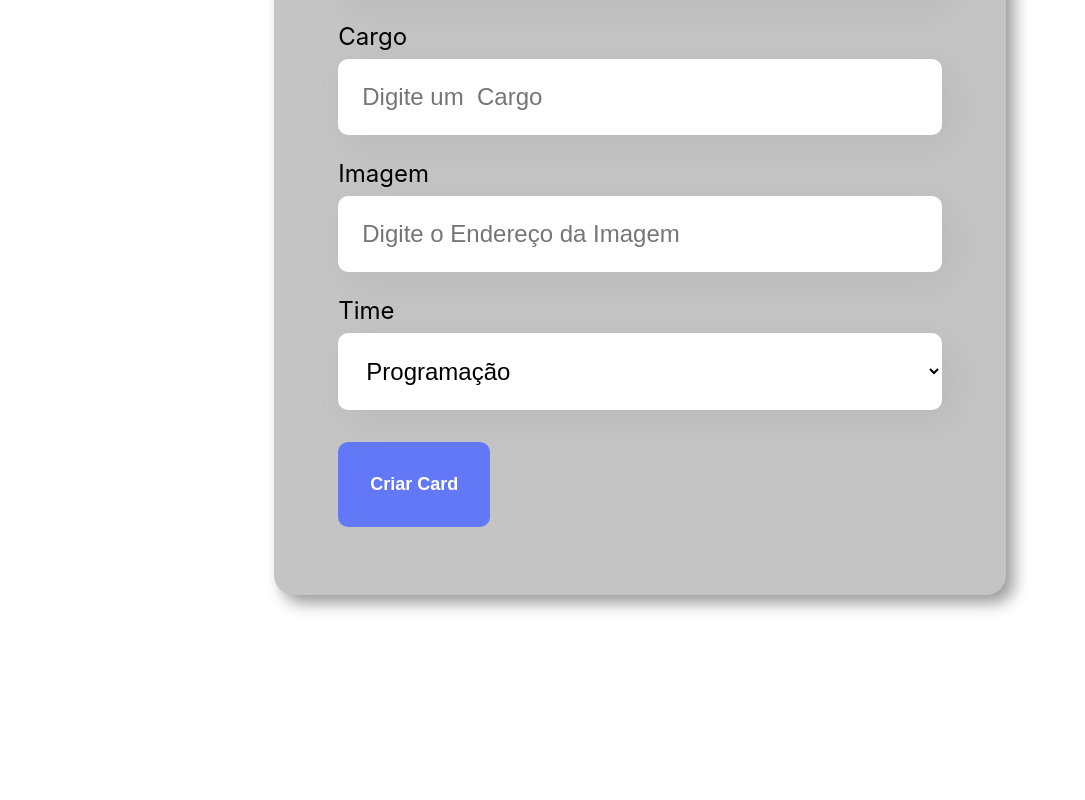
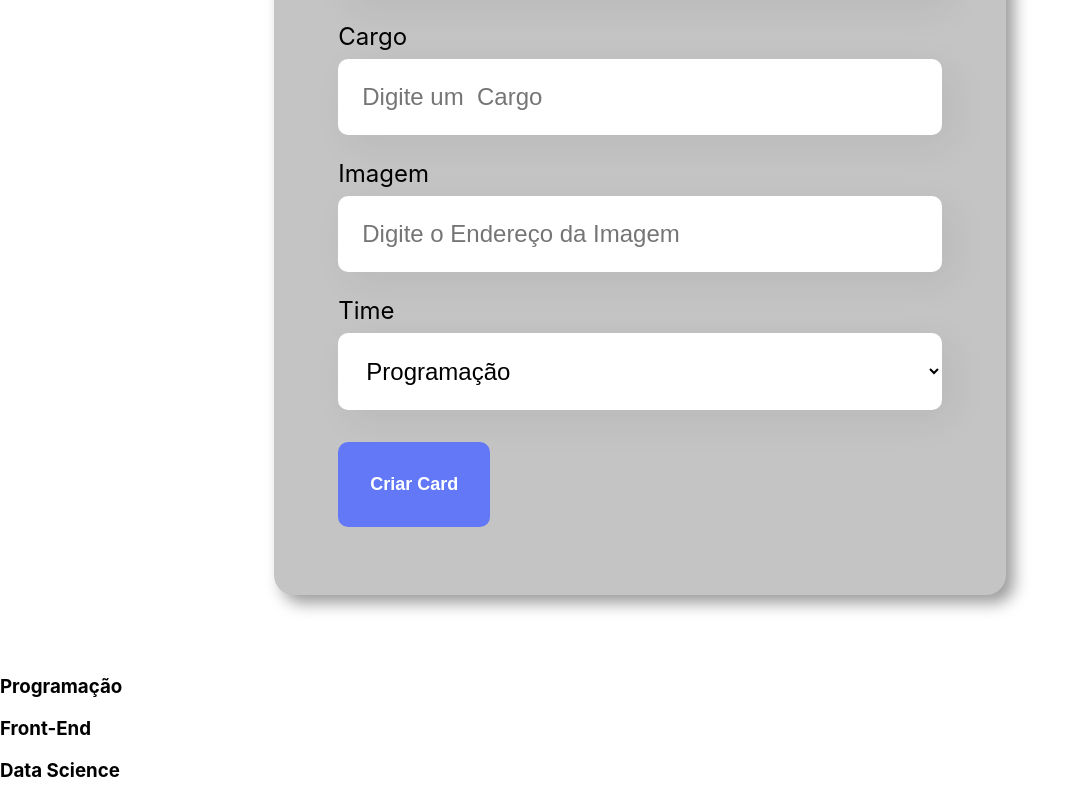
Before and after one commit to DevJuniorP/organograma__alura, a React (Create React App) app: page / in a window 1280 px wide. Shown: the part 802-1602 px from the top of the page, without its empty margins (0-1085 px from the left). Before the commit the page ends 1477 px from the top, so only its background shows below. Built offline with nearby package versions, Linux system fonts and the light colour scheme.

Commit message:
organo
1905

```diff
--- a/src/App.js
+++ b/src/App.js
@@ -1,6 +1,7 @@
 import { useState } from 'react';
 import Banner from './componentes/Banner';
 import Formulario from './componentes/Formulario';
+import Time from './componentes/Time';
 
 function App() {
 
@@ -15,6 +16,9 @@
     <div className="App">
       <Banner />
       <Formulario aoColaboradorCadastrado={colaborador => aoNovoColaboradorAdicionado(colaborador)}/>
+      <Time nome="Programação"/>
+      <Time nome="Front-End"/>
+      <Time nome="Data Science"/>
     </div>
   );
 }
--- /dev/null
+++ b/src/componentes/Time/index.js
@@ -0,0 +1,11 @@
+import './time.css'
+
+const Time = (props) => {
+    return(
+        <section>
+            <h3>{props.nome}</h3>
+        </section>
+    )
+}
+
+export default Time;
```
Also changed, not shown: src/componentes/Time/time.css (added).
